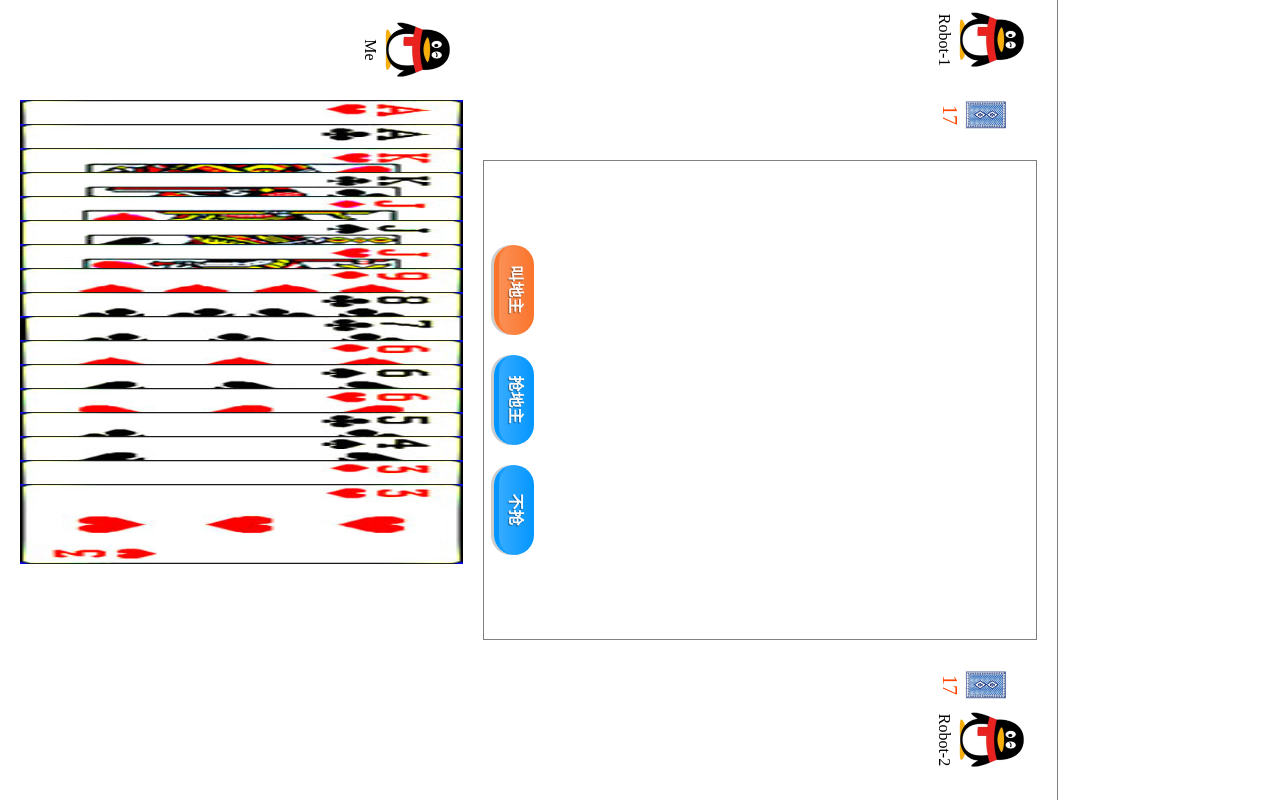
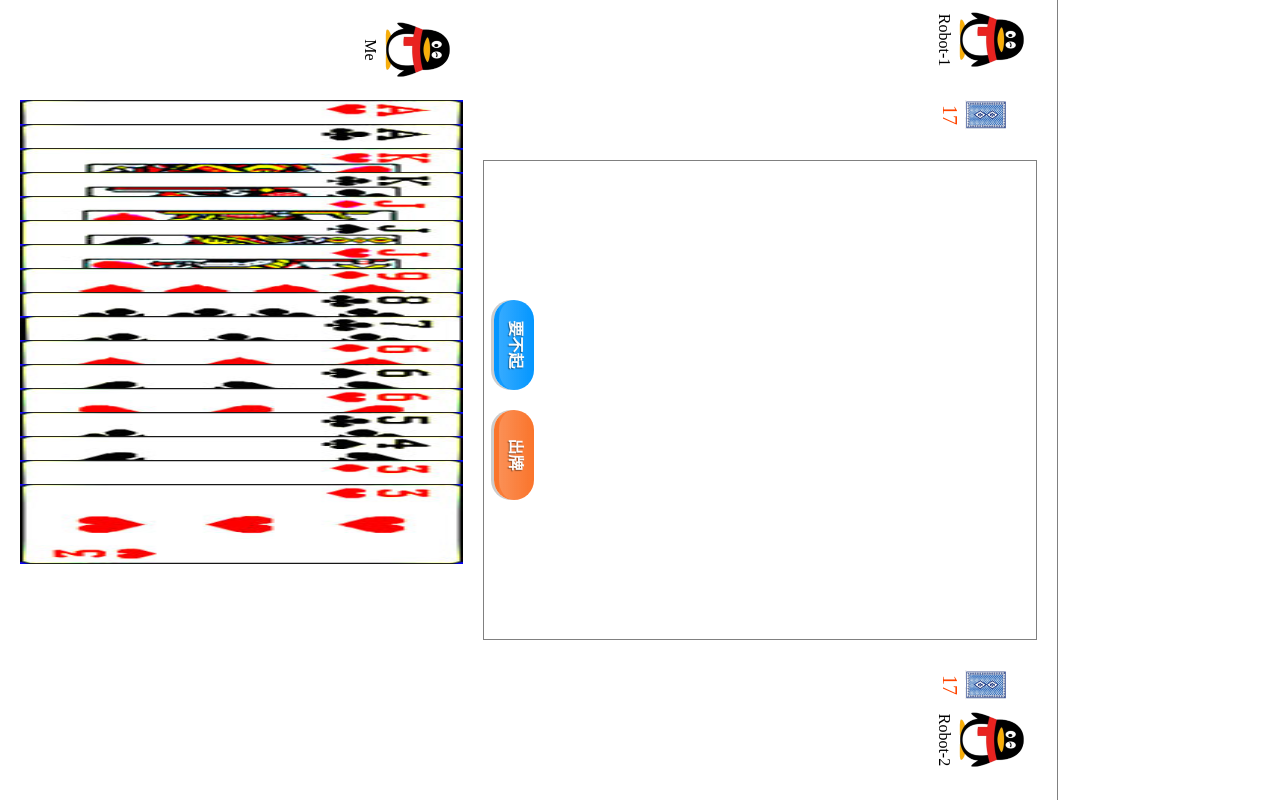
Before and after one commit to reidchan/ts-landlords, a Vue app in the folder frontend/: page /room in a window 1280 px wide. Built offline with nearby package versions, Linux system fonts and the light colour scheme.

Commit message:
feat: 开始编写打法的判断

```diff
--- a/frontend/src/components/Card/index.ts
+++ b/frontend/src/components/Card/index.ts
@@ -4,8 +4,4 @@ import PokerCard from '@/core/PokerCard';
 @Component
 export default class Card extends Vue {
   @Prop(Object) private readonly card: PokerCard | undefined;
-
-  public created() {
-  }
-
 }
--- /dev/null
+++ b/frontend/src/core/PockerMethodDecider.ts
@@ -0,0 +1,25 @@
+import PokerCard from '@/core/PokerCard';
+import { PockerMethod } from '@/core/PockerMethod';
+
+/**
+ * 打法决定者
+ * @author Reid
+ */
+export default class PockerMethodDecider {
+
+  /**
+   * 获取打法
+   *
+   * @param cards 当前选中的卡牌
+   */
+  public static getMethod(cards: PokerCard[]) {
+    if (cards.length === 0) {
+      return PockerMethod.EMPTY;
+    }
+    if (cards.length === 1) {
+      return PockerMethod.SINGLE;
+    }
+    throw new Error('你的出牌不符合规则');
+  }
+
+}
--- a/frontend/src/views/Room/index.less
+++ b/frontend/src/views/Room/index.less
@@ -82,7 +82,7 @@
       flex: 3;
       width: 100%;
       border: 1px solid grey;
-      .call-landlord {
+      .call-landlord, .play-card {
         width: 100%;
         position: absolute;
         bottom: 10px;
--- a/frontend/src/views/Room/index.ts
+++ b/frontend/src/views/Room/index.ts
@@ -1,7 +1,10 @@
 import { Component, Vue } from 'vue-property-decorator';
+import { PockerMethod } from '@/core/PockerMethod';
+
 import Dealer from '@/core/Dealer';
 import Player from '@/core/Player';
 import PokerCard from '@/core/PokerCard';
+import PockerMethodDecider from '@/core/PockerMethodDecider';
 import Card from '@/components/Card/index.vue';
 
 @Component({
@@ -13,12 +16,16 @@ export default class Room extends Vue {
   public playerMe: Player | undefined;
   public player1: Player | undefined;
   public player2: Player | undefined;
+  public showPlayCard: boolean = true;
+  public showCallLandlord: boolean = false;
 
   public data() {
     return {
       playerMe: undefined,
       player1:  undefined,
-      player2:  undefined
+      player2:  undefined,
+      showPlayCard: true,
+      showCallLandlord: false
     };
   }
 
@@ -33,7 +40,21 @@ export default class Room extends Vue {
     playerMe.cards.splice(index, 1, card);
   }
 
-  private created() {
+  /**
+   * 打出牌
+   */
+  public knockout() {
+    const playerMe = this.playerMe as Player;
+    // 被选中的卡牌
+    const activeCards = playerMe.cards.filter((card: PokerCard) => {
+      if (card.active) {
+        return card;
+      }
+    });
+    const method: PockerMethod = PockerMethodDecider.getMethod(activeCards);
+  }
+
+  public created() {
     const dealer = new Dealer();
     dealer.shuffle();
 
--- a/frontend/src/views/Room/index.vue
+++ b/frontend/src/views/Room/index.vue
@@ -19,12 +19,14 @@
       <div class="show">
 
         <div class="operation">
-          <div class="call-landlord">
+          <div class="play-card" v-if="showPlayCard">
+            <button class="operation-button blue">要不起</button>
+            <button class="operation-button orange" @click="knockout">出牌</button>
+          </div>
+          <div class="call-landlord" v-if="showCallLandlord">
             <button class="operation-button orange">叫地主</button>
             <button class="operation-button blue">抢地主</button>
             <button class="operation-button blue">不抢</button>
-          </div>
-          <div class="play-card">
           </div>
         </div>
       </div>
```
